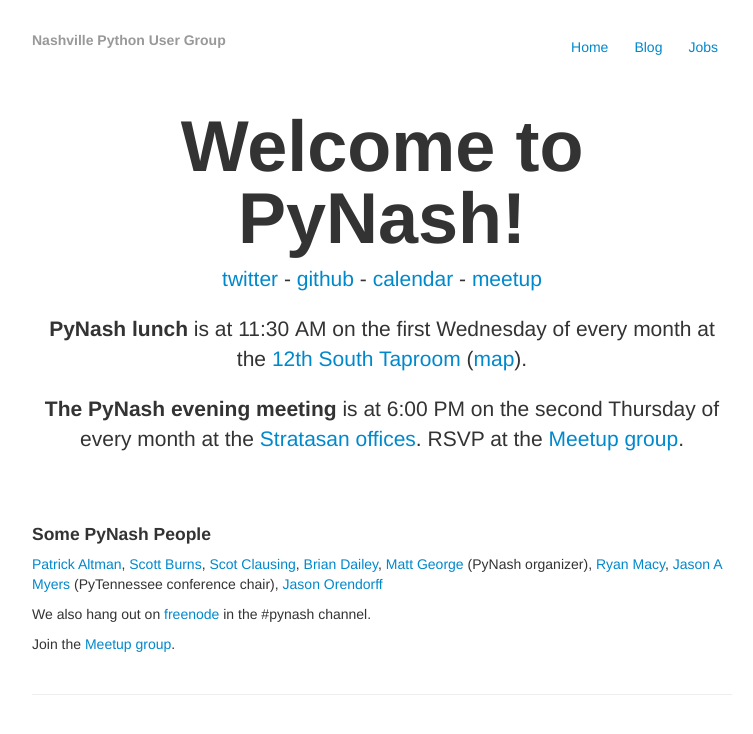
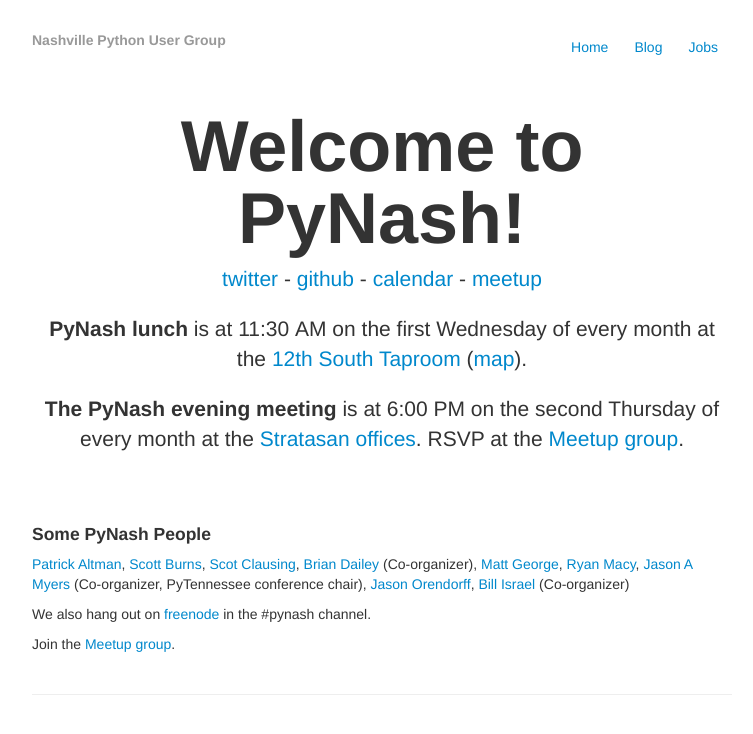
Before and after one commit to pynashorg/pynashorg.github.com, a Jekyll site: the page built from index.html, in a window 1280 px wide. Shown: the top 734 px of the page, without its empty margins (258-1011 px from the left). Built offline with Jekyll 4.4.1, drawn with Linux system fonts in a browser that asks for light colours; nearby versions of some CDN libraries; library files that are not in the unit come from our copies.

Commit message:
Adding in changes from briandailey's PR
Signed-off-by: Jason Myers <jason@jasonamyers.com>

```diff
--- a/index.html
+++ b/index.html
@@ -28,11 +28,12 @@
     <a href="https://twitter.com/paltman">Patrick Altman</a>,
     <a href="https://twitter.com/scottsburns">Scott Burns</a>,
     <a href="https://twitter.com/tsclausing">Scot Clausing</a>,
-    <a href="https://twitter.com/byeliad">Brian Dailey</a>,
-    <a href="https://twitter.com/binarydud">Matt George</a> (PyNash organizer),
+    <a href="https://twitter.com/byeliad">Brian Dailey</a> (Co-organizer),
+    <a href="https://twitter.com/binarydud">Matt George</a>,
     <a href="https://twitter.com/R_Macy">Ryan Macy</a>,
-    <a href="https://twitter.com/jasonamyers">Jason A Myers</a> (PyTennessee conference chair),
-    <a href="https://twitter.com/jorendorff">Jason Orendorff</a>
+    <a href="https://twitter.com/jasonamyers">Jason A Myers</a> (Co-organizer, PyTennessee conference chair),
+    <a href="https://twitter.com/jorendorff">Jason Orendorff</a>,
+    <a href="https://twitter.com/epochblue">Bill Israel</a> (Co-organizer)
     </p>
 </div>
 
```
